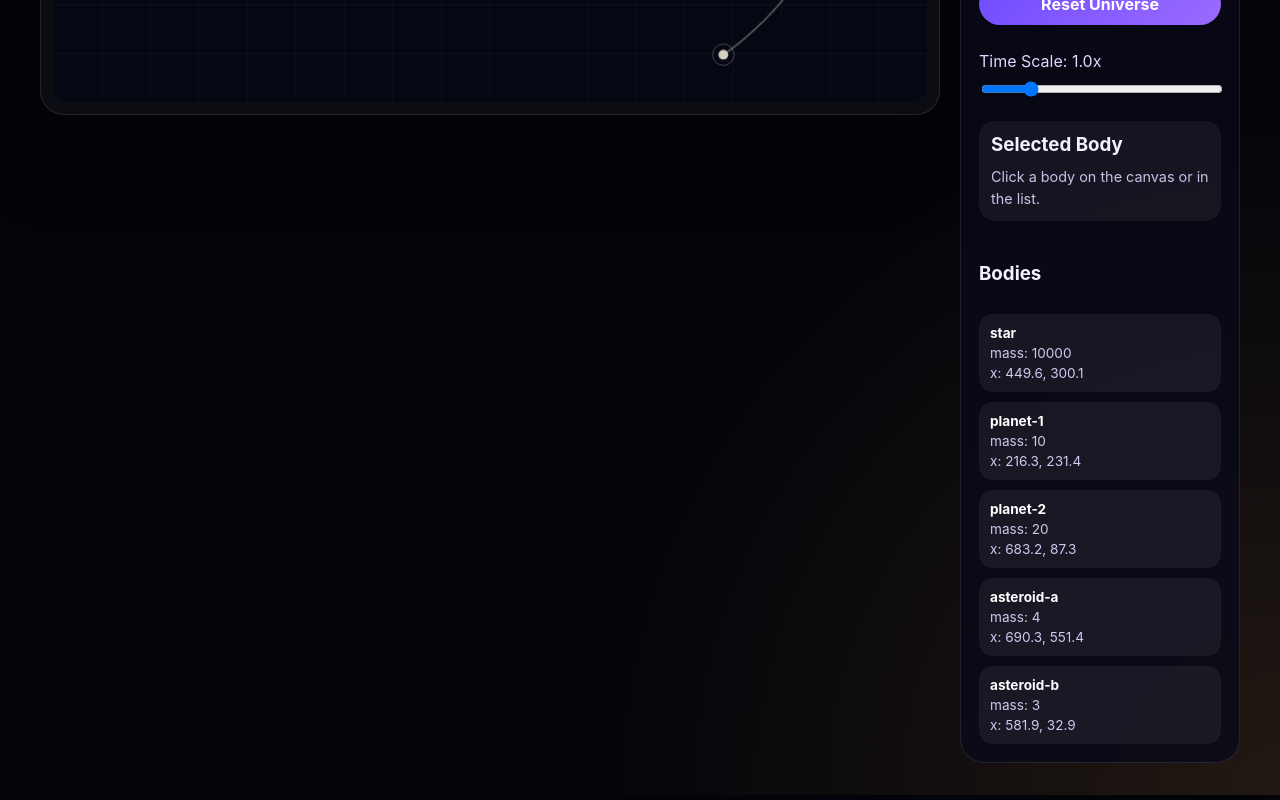
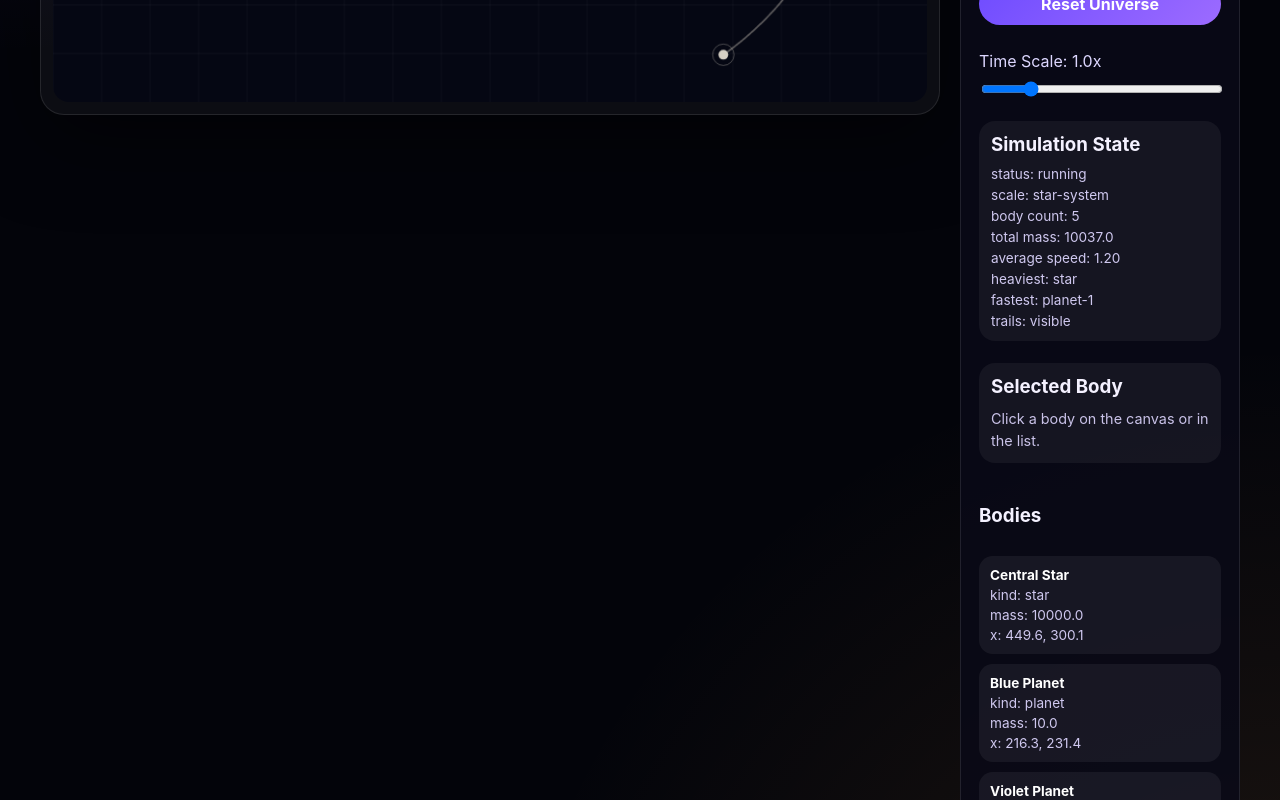
Before and after one commit to poohbiz/worldsim, a React (Vite) app: page / in a window 1280 px wide. Shown: the part 740-1540 px from the top of the page. Built offline with nearby package versions, Linux system fonts and the light colour scheme.

Commit message:
Refactored id, added name and kind to bodies, added simulation panel

```diff
--- a/src/App.tsx
+++ b/src/App.tsx
@@ -1,133 +1,18 @@
 import { useEffect, useState } from "react";
 import { UniverseCanvas } from "./components/UniverseCanvas";
 import { createInitialWorld } from "./sim/createWorld";
-import type { Body, WorldState } from "./sim/types";
-
-type SpawnMode = "asteroid" | "orbiting-body" | "heavy-body";
+import {
+  getAverageSpeed,
+  getBodySpeed,
+  getFastestBody,
+  getHeaviestBody,
+  getTotalMass,
+} from "./sim/selectors";
+import { createBodyForSpawnMode, type SpawnMode } from "./sim/spawnBodies";
+import type { WorldState } from "./sim/types";
 
 const CANVAS_WIDTH = 900;
 const CANVAS_HEIGHT = 600;
-const ASTEROID_COLORS = ["#d6d0c4", "#aaa49a", "#c7b7a3", "#8f8a84"];
-const ORBITING_BODY_COLORS = ["#5aa9ff", "#4fd1c5", "#7dd3fc", "#93c5fd"];
-const HEAVY_BODY_COLORS = ["#f5c542", "#ff8f70", "#f97316", "#facc15"];
-
-function pickRandomColor(colors: string[]): string {
-  return colors[Math.floor(Math.random() * colors.length)];
-}
-
-function createTangentialVelocity(
-  angle: number,
-  speed: number,
-  direction: 1 | -1,
-) {
-  return {
-    x: -Math.sin(angle) * speed * direction,
-    y: Math.cos(angle) * speed * direction,
-  };
-}
-
-function createSpawnedAsteroid(id: string): Body {
-  const centerX = CANVAS_WIDTH / 2;
-  const centerY = CANVAS_HEIGHT / 2;
-
-  const angle = Math.random() * Math.PI * 2;
-  const distanceFromCenter = 260 + Math.random() * 180;
-
-  const position = {
-    x: centerX + Math.cos(angle) * distanceFromCenter,
-    y: centerY + Math.sin(angle) * distanceFromCenter,
-  };
-
-  const direction = Math.random() > 0.5 ? 1 : -1;
-  const speed = 1.2 + Math.random() * 1.5;
-
-  const velocity = createTangentialVelocity(angle, speed, direction);
-
-  const mass = 2 + Math.random() * 6;
-  const radius = Math.sqrt(mass) * 2.2;
-
-  return {
-    id,
-    position,
-    velocity,
-    mass,
-    radius,
-    color: pickRandomColor(ASTEROID_COLORS),
-    trail: [],
-  };
-}
-
-function createSpawnedOrbitingBody(id: string): Body {
-  const centerX = CANVAS_WIDTH / 2;
-  const centerY = CANVAS_HEIGHT / 2;
-
-  const angle = Math.random() * Math.PI * 2;
-  const distanceFromCenter = 170 + Math.random() * 170;
-
-  const position = {
-    x: centerX + Math.cos(angle) * distanceFromCenter,
-    y: centerY + Math.sin(angle) * distanceFromCenter,
-  };
-
-  const direction = Math.random() > 0.5 ? 1 : -1;
-  const speed = 2.0 + Math.random() * 1.0;
-  const velocity = createTangentialVelocity(angle, speed, direction);
-
-  const mass = 8 + Math.random() * 18;
-  const radius = Math.sqrt(mass) * 2.4;
-
-  return {
-    id,
-    position,
-    velocity,
-    mass,
-    radius,
-    color: pickRandomColor(ORBITING_BODY_COLORS),
-    trail: [],
-  };
-}
-
-function createSpawnedHeavyBody(id: string): Body {
-  const centerX = CANVAS_WIDTH / 2;
-  const centerY = CANVAS_HEIGHT / 2;
-
-  const angle = Math.random() * Math.PI * 2;
-  const distanceFromCenter = 300 + Math.random() * 160;
-
-  const position = {
-    x: centerX + Math.cos(angle) * distanceFromCenter,
-    y: centerY + Math.sin(angle) * distanceFromCenter,
-  };
-
-  const direction = Math.random() > 0.5 ? 1 : -1;
-  const speed = 0.7 + Math.random() * 0.8;
-  const velocity = createTangentialVelocity(angle, speed, direction);
-
-  const mass = 80 + Math.random() * 120;
-  const radius = Math.sqrt(mass) * 1.8;
-
-  return {
-    id,
-    position,
-    velocity,
-    mass,
-    radius,
-    color: pickRandomColor(HEAVY_BODY_COLORS),
-    trail: [],
-  };
-}
-
-function createBodyForSpawnMode(mode: SpawnMode, id: string): Body {
-  if (mode === "orbiting-body") {
-    return createSpawnedOrbitingBody(id);
-  }
-
-  if (mode === "heavy-body") {
-    return createSpawnedHeavyBody(id);
-  }
-
-  return createSpawnedAsteroid(id);
-}
 
 export default function App() {
   const [world, setWorld] = useState<WorldState | null>(null);
@@ -200,18 +85,18 @@ export default function App() {
 
       return {
         ...currentWorld,
-        bodies: currentWorld.bodies.filter(
-          (body) => !body.id.startsWith("asteroid"),
-        ),
+        bodies: currentWorld.bodies.filter((body) => body.kind !== "asteroid"),
       };
     });
 
     setSelectedBodyId((currentSelectedBodyId) => {
-      if (!currentSelectedBodyId) return null;
+      if (!currentSelectedBodyId || !world) return null;
 
-      return currentSelectedBodyId.startsWith("asteroid")
-        ? null
-        : currentSelectedBodyId;
+      const selectedBody = world.bodies.find(
+        (body) => body.id === currentSelectedBodyId,
+      );
+
+      return selectedBody?.kind === "asteroid" ? null : currentSelectedBodyId;
     });
   }
 
@@ -232,7 +117,12 @@ export default function App() {
     setWorld((currentWorld) => {
       if (!currentWorld) return currentWorld;
 
-      const body = createBodyForSpawnMode(spawnMode, bodyId);
+      const body = createBodyForSpawnMode(
+        spawnMode,
+        bodyId,
+        CANVAS_WIDTH,
+        CANVAS_HEIGHT,
+      );
 
       return {
         ...currentWorld,
@@ -246,24 +136,24 @@ export default function App() {
   const selectedBody =
     world?.bodies.find((body) => body.id === selectedBodyId) ?? null;
 
-  const selectedBodySpeed = selectedBody
-    ? Math.sqrt(
-        selectedBody.velocity.x * selectedBody.velocity.x +
-          selectedBody.velocity.y * selectedBody.velocity.y,
-      )
-    : 0;
+  const selectedBodySpeed = selectedBody ? getBodySpeed(selectedBody) : 0;
   if (!world) {
     return <main className="page">Creating universe...</main>;
   }
 
+  const totalMass = getTotalMass(world);
+  const averageSpeed = getAverageSpeed(world);
+  const heaviestBody = getHeaviestBody(world);
+  const fastestBody = getFastestBody(world);
+
   return (
     <main className="page">
       <section className="hero">
-        <p className="eyebrow">WorldSim / Genesis Build 007</p>
-        <h1>Sandbox Controls</h1>
+        <p className="eyebrow">WorldSim / Genesis Build 008</p>
+        <h1>{world.name}</h1>
         <p>
-          Bodies move, collide, merge, leave trails, can be spawned in different
-          modes, and can now be removed from the sandbox.
+          A live gravity sandbox for modeling bodies, collisions, trails, and
+          emerging orbital systems.
         </p>
       </section>
 
@@ -326,11 +216,27 @@ export default function App() {
             />
           </label>
           <div className="selected-body-panel">
+            <h3>Simulation State</h3>
+
+            <div className="selected-body-details">
+              <span>status: {world.isPaused ? "paused" : "running"}</span>
+              <span>scale: {world.scale}</span>
+              <span>body count: {world.bodies.length}</span>
+              <span>total mass: {totalMass.toFixed(1)}</span>
+              <span>average speed: {averageSpeed.toFixed(2)}</span>
+              <span>heaviest: {heaviestBody ? heaviestBody.id : "none"}</span>
+              <span>fastest: {fastestBody ? fastestBody.id : "none"}</span>
+              <span>trails: {world.showTrails ? "visible" : "hidden"}</span>
+            </div>
+          </div>
+          <div className="selected-body-panel">
             <h3>Selected Body</h3>
 
             {selectedBody ? (
               <div className="selected-body-details">
-                <strong>{selectedBody.id}</strong>
+                <strong>{selectedBody.name}</strong>
+                <span>id: {selectedBody.id}</span>
+                <span>kind: {selectedBody.kind}</span>
                 <span>mass: {selectedBody.mass.toFixed(1)}</span>
                 <span>radius: {selectedBody.radius.toFixed(1)}</span>
                 <span>
@@ -358,8 +264,9 @@ export default function App() {
                 }`}
                 onClick={() => setSelectedBodyId(body.id)}
               >
-                <strong>{body.id}</strong>
-                <span>mass: {body.mass}</span>
+                <strong>{body.name}</strong>
+                <span>kind: {body.kind}</span>
+                <span>mass: {body.mass.toFixed(1)}</span>
                 <span>
                   x: {body.position.x.toFixed(1)}, {body.position.y.toFixed(1)}
                 </span>
--- a/src/sim/createWorld.ts
+++ b/src/sim/createWorld.ts
@@ -2,12 +2,17 @@ import type { WorldState } from "./types";
 
 export function createInitialWorld(width: number, height: number): WorldState {
   return {
+    id: "genesis-system",
+    name: "Genesis System",
+    scale: "star-system",
     isPaused: false,
     timeScale: 1,
     showTrails: true,
     bodies: [
       {
         id: "star",
+        name: "Central Star",
+        kind: "star",
         position: { x: width / 2, y: height / 2 },
         velocity: { x: 0, y: 0 },
         mass: 10000,
@@ -17,6 +22,8 @@ export function createInitialWorld(width: number, height: number): WorldState {
       },
       {
         id: "planet-1",
+        name: "Blue Planet",
+        kind: "planet",
         position: { x: width / 2 + 140, y: height / 2 },
         velocity: { x: 0, y: 2.7 },
         mass: 10,
@@ -26,6 +33,8 @@ export function createInitialWorld(width: number, height: number): WorldState {
       },
       {
         id: "planet-2",
+        name: "Violet Planet",
+        kind: "planet",
         position: { x: width / 2 - 220, y: height / 2 },
         velocity: { x: 0, y: -2.1 },
         mass: 20,
@@ -35,6 +44,8 @@ export function createInitialWorld(width: number, height: number): WorldState {
       },
       {
         id: "asteroid-a",
+        name: "Asteroid A",
+        kind: "asteroid",
         position: { x: width / 2 + 330, y: height / 2 - 160 },
         velocity: { x: 0.7, y: 1.15 },
         mass: 4,
@@ -44,6 +55,8 @@ export function createInitialWorld(width: number, height: number): WorldState {
       },
       {
         id: "asteroid-b",
+        name: "Asteroid B",
+        kind: "asteroid",
         position: { x: width / 2 + 360, y: height / 2 - 135 },
         velocity: { x: -0.6, y: 0.85 },
         mass: 3,
--- a/src/sim/physics.ts
+++ b/src/sim/physics.ts
@@ -124,6 +124,8 @@ function mergeBodies(bodyA: Body, bodyB: Body): Body {
 
   return {
     id: createMergedId(largerBody, totalMass),
+    name: createMergedName(largerBody, totalMass),
+    kind: largerBody.kind,
     position,
     velocity,
     mass: totalMass,
@@ -141,3 +143,7 @@ function createMergedId(largerBody: Body, totalMass: number): string {
   const baseId = getBaseId(largerBody.id);
   return `${baseId}+m${Math.round(totalMass)}`;
 }
+
+function createMergedName(largerBody: Body, totalMass: number): string {
+  return `${largerBody.name} Merged ${Math.round(totalMass)}`;
+}
--- /dev/null
+++ b/src/sim/selectors.ts
@@ -0,0 +1,38 @@
+import type { Body, WorldState } from "./types";
+
+export function getBodySpeed(body: Body): number {
+  return Math.sqrt(body.velocity.x ** 2 + body.velocity.y ** 2);
+}
+
+export function getTotalMass(world: WorldState): number {
+  return world.bodies.reduce((total, body) => total + body.mass, 0);
+}
+
+export function getAverageSpeed(world: WorldState): number {
+  if (world.bodies.length === 0) return 0;
+
+  const totalSpeed = world.bodies.reduce(
+    (total, body) => total + getBodySpeed(body),
+    0,
+  );
+
+  return totalSpeed / world.bodies.length;
+}
+
+export function getHeaviestBody(world: WorldState): Body | null {
+  if (world.bodies.length === 0) return null;
+
+  return world.bodies.reduce((heaviestBody, currentBody) => {
+    return currentBody.mass > heaviestBody.mass ? currentBody : heaviestBody;
+  });
+}
+
+export function getFastestBody(world: WorldState): Body | null {
+  if (world.bodies.length === 0) return null;
+
+  return world.bodies.reduce((fastestBody, currentBody) => {
+    return getBodySpeed(currentBody) > getBodySpeed(fastestBody)
+      ? currentBody
+      : fastestBody;
+  });
+}
--- /dev/null
+++ b/src/sim/spawnBodies.ts
@@ -0,0 +1,147 @@
+import type { Body } from "./types";
+
+export type SpawnMode = "asteroid" | "orbiting-body" | "heavy-body";
+
+const ASTEROID_COLORS = ["#d6d0c4", "#aaa49a", "#c7b7a3", "#8f8a84"];
+const ORBITING_BODY_COLORS = ["#5aa9ff", "#4fd1c5", "#7dd3fc", "#93c5fd"];
+const HEAVY_BODY_COLORS = ["#f5c542", "#ff8f70", "#f97316", "#facc15"];
+
+function pickRandomColor(colors: string[]): string {
+  return colors[Math.floor(Math.random() * colors.length)];
+}
+
+function createTangentialVelocity(
+  angle: number,
+  speed: number,
+  direction: 1 | -1,
+) {
+  return {
+    x: -Math.sin(angle) * speed * direction,
+    y: Math.cos(angle) * speed * direction,
+  };
+}
+
+export function createBodyForSpawnMode(
+  mode: SpawnMode,
+  id: string,
+  canvasWidth: number,
+  canvasHeight: number,
+): Body {
+  if (mode === "orbiting-body") {
+    return createSpawnedOrbitingBody(id, canvasWidth, canvasHeight);
+  }
+
+  if (mode === "heavy-body") {
+    return createSpawnedHeavyBody(id, canvasWidth, canvasHeight);
+  }
+
+  return createSpawnedAsteroid(id, canvasWidth, canvasHeight);
+}
+
+function createSpawnedAsteroid(
+  id: string,
+  canvasWidth: number,
+  canvasHeight: number,
+): Body {
+  const centerX = canvasWidth / 2;
+  const centerY = canvasHeight / 2;
+
+  const angle = Math.random() * Math.PI * 2;
+  const distanceFromCenter = 260 + Math.random() * 180;
+
+  const position = {
+    x: centerX + Math.cos(angle) * distanceFromCenter,
+    y: centerY + Math.sin(angle) * distanceFromCenter,
+  };
+
+  const direction = Math.random() > 0.5 ? 1 : -1;
+  const speed = 1.2 + Math.random() * 1.5;
+  const velocity = createTangentialVelocity(angle, speed, direction);
+
+  const mass = 2 + Math.random() * 6;
+  const radius = Math.sqrt(mass) * 2.2;
+
+  return {
+    id,
+    name: "Asteroid",
+    kind: "asteroid",
+    position,
+    velocity,
+    mass,
+    radius,
+    color: pickRandomColor(ASTEROID_COLORS),
+    trail: [],
+  };
+}
+
+function createSpawnedOrbitingBody(
+  id: string,
+  canvasWidth: number,
+  canvasHeight: number,
+): Body {
+  const centerX = canvasWidth / 2;
+  const centerY = canvasHeight / 2;
+
+  const angle = Math.random() * Math.PI * 2;
+  const distanceFromCenter = 170 + Math.random() * 170;
+
+  const position = {
+    x: centerX + Math.cos(angle) * distanceFromCenter,
+    y: centerY + Math.sin(angle) * distanceFromCenter,
+  };
+
+  const direction = Math.random() > 0.5 ? 1 : -1;
+  const speed = 2.0 + Math.random() * 1.0;
+  const velocity = createTangentialVelocity(angle, speed, direction);
+
+  const mass = 8 + Math.random() * 18;
+  const radius = Math.sqrt(mass) * 2.4;
+
+  return {
+    id,
+    name: "Orbiting Body",
+    kind: "planet",
+    position,
+    velocity,
+    mass,
+    radius,
+    color: pickRandomColor(ORBITING_BODY_COLORS),
+    trail: [],
+  };
+}
+
+function createSpawnedHeavyBody(
+  id: string,
+  canvasWidth: number,
+  canvasHeight: number,
+): Body {
+  const centerX = canvasWidth / 2;
+  const centerY = canvasHeight / 2;
+
+  const angle = Math.random() * Math.PI * 2;
+  const distanceFromCenter = 300 + Math.random() * 160;
+
+  const position = {
+    x: centerX + Math.cos(angle) * distanceFromCenter,
+    y: centerY + Math.sin(angle) * distanceFromCenter,
+  };
+
+  const direction = Math.random() > 0.5 ? 1 : -1;
+  const speed = 0.7 + Math.random() * 0.8;
+  const velocity = createTangentialVelocity(angle, speed, direction);
+
+  const mass = 80 + Math.random() * 120;
+  const radius = Math.sqrt(mass) * 1.8;
+
+  return {
+    id,
+    name: "Heavy Body",
+    kind: "star",
+    position,
+    velocity,
+    mass,
+    radius,
+    color: pickRandomColor(HEAVY_BODY_COLORS),
+    trail: [],
+  };
+}
```
Also changed, not shown: src/sim/types.ts (+15 -0 lines).
